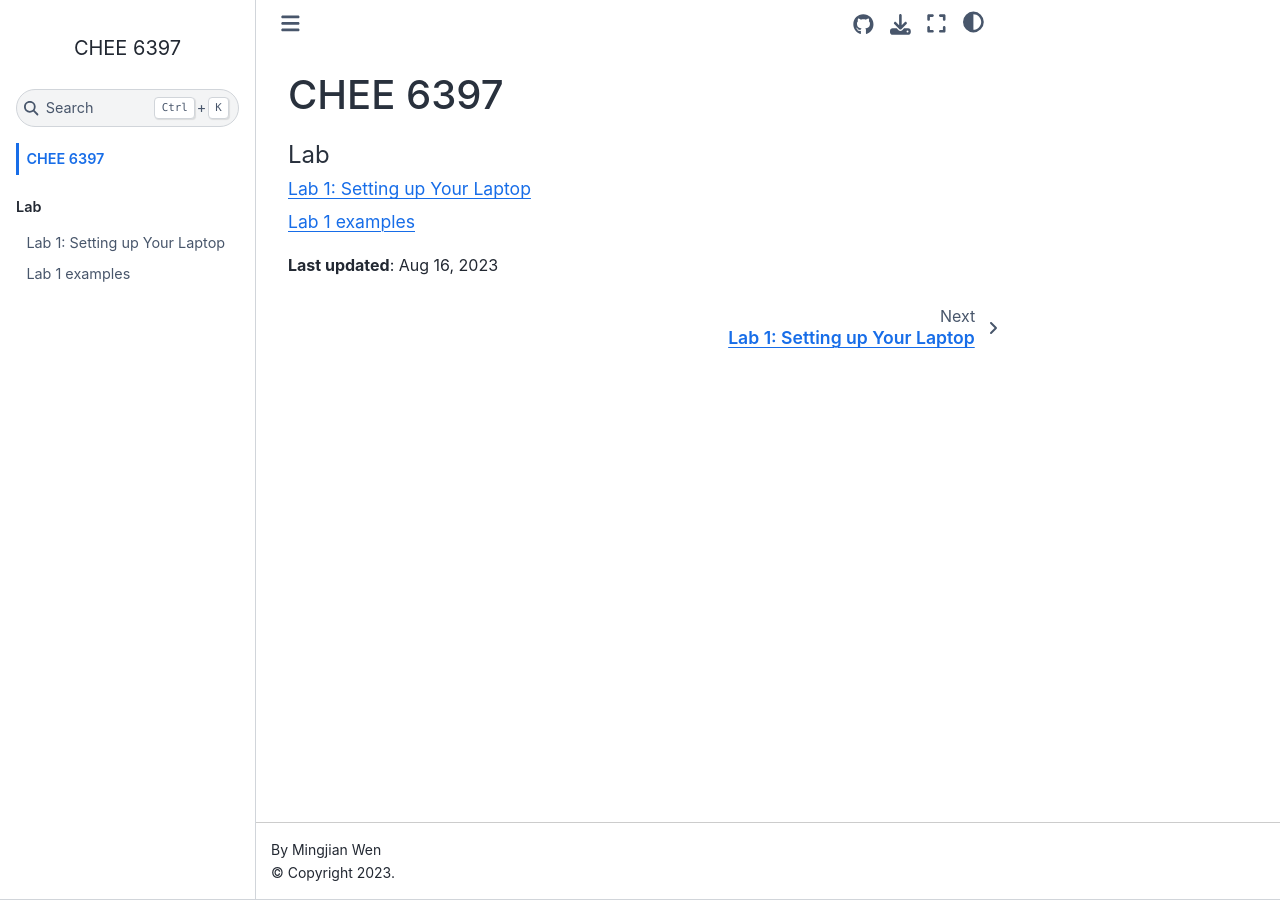
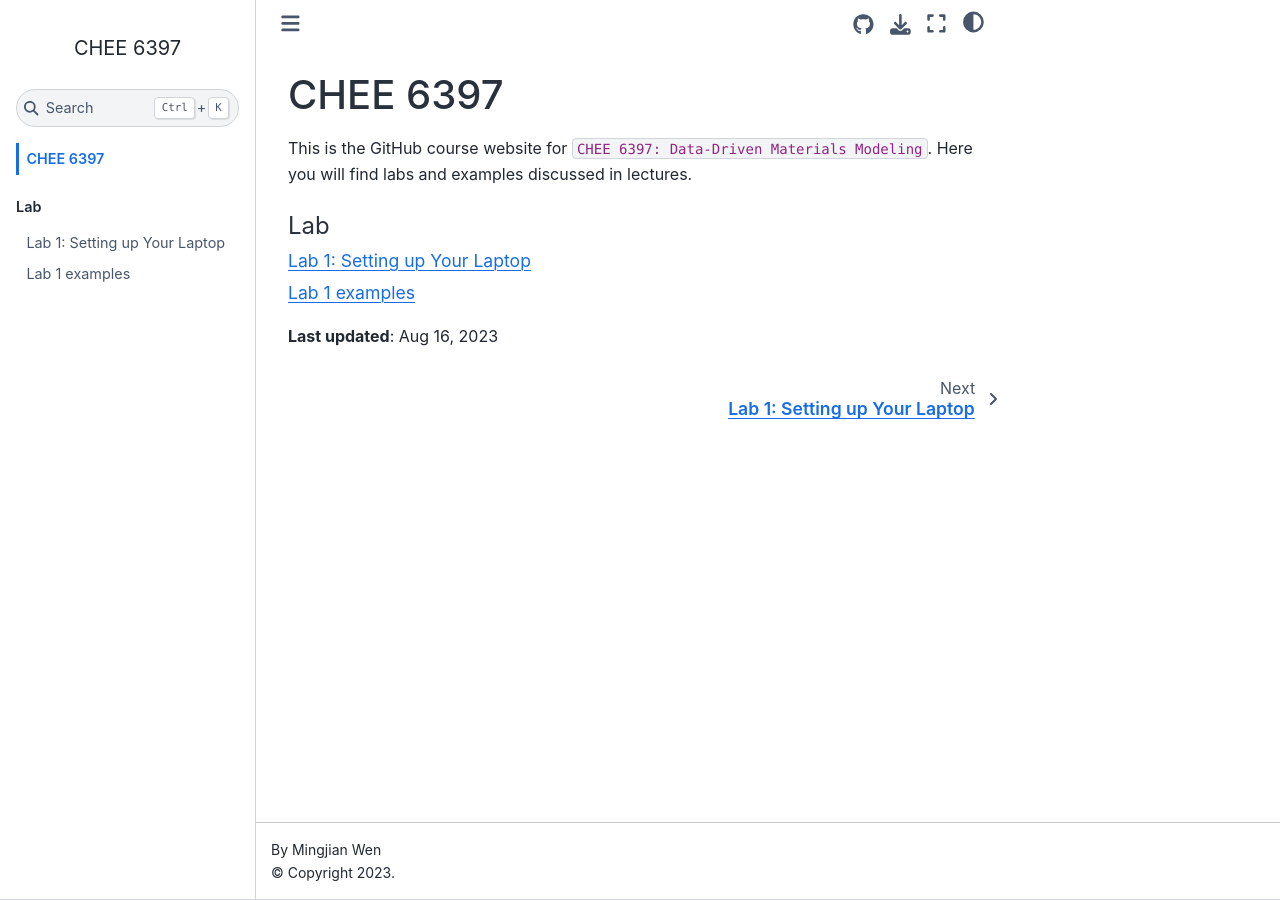
Before and after one commit to mjwen/chee6397, a Jupyter Book: the page built from docs/index.md, in a window 1280 px wide. Built offline with Jupyter Book 1.0.4 settings and Sphinx 7.4.7 and the Sphinx Book theme 1.1.4, drawn with Linux system fonts in a browser that asks for light colours.

Commit message:
Update description

````diff
--- a/docs/index.md
+++ b/docs/index.md
@@ -1,4 +1,7 @@
 # CHEE 6397
+
+This is the GitHub course website for `CHEE 6397: Data-Driven Materials Modeling`.
+Here you will find labs and examples discussed in lectures.
 
 ```{tableofcontents}
 
````
Also changed, not shown: README.md (+2 -0 lines), docs/lab/lab1-example.ipynb.
